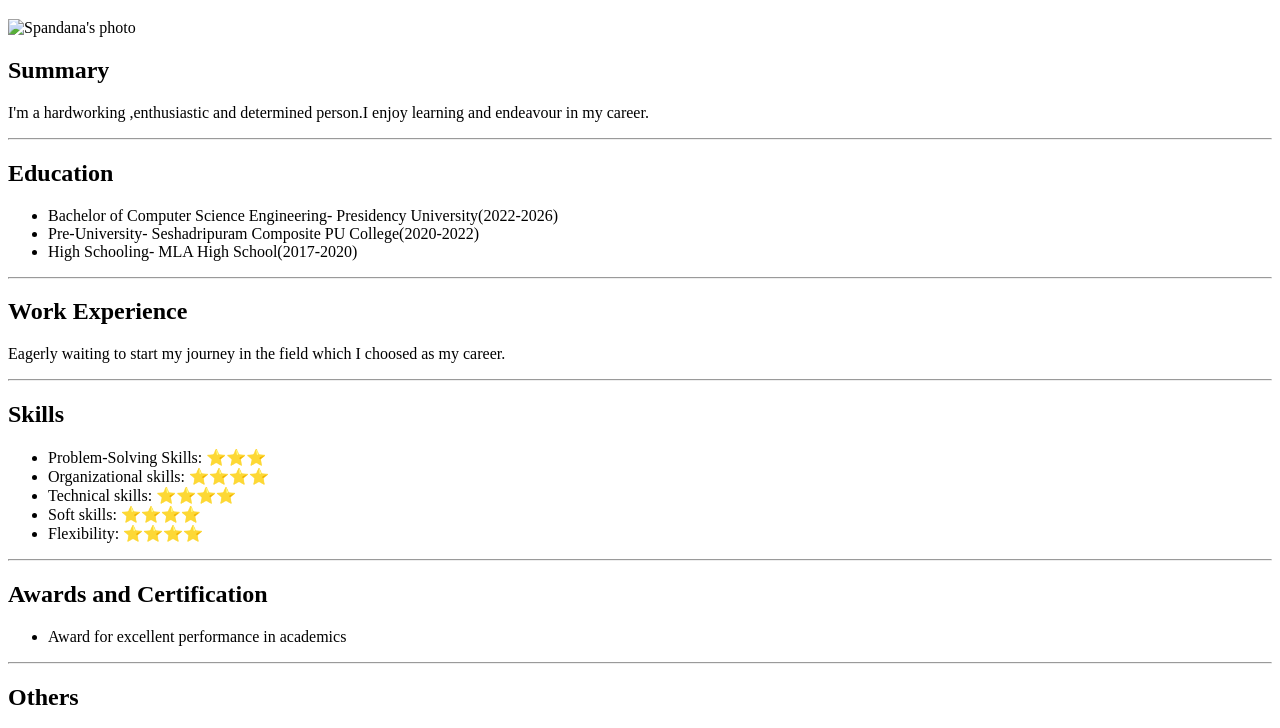
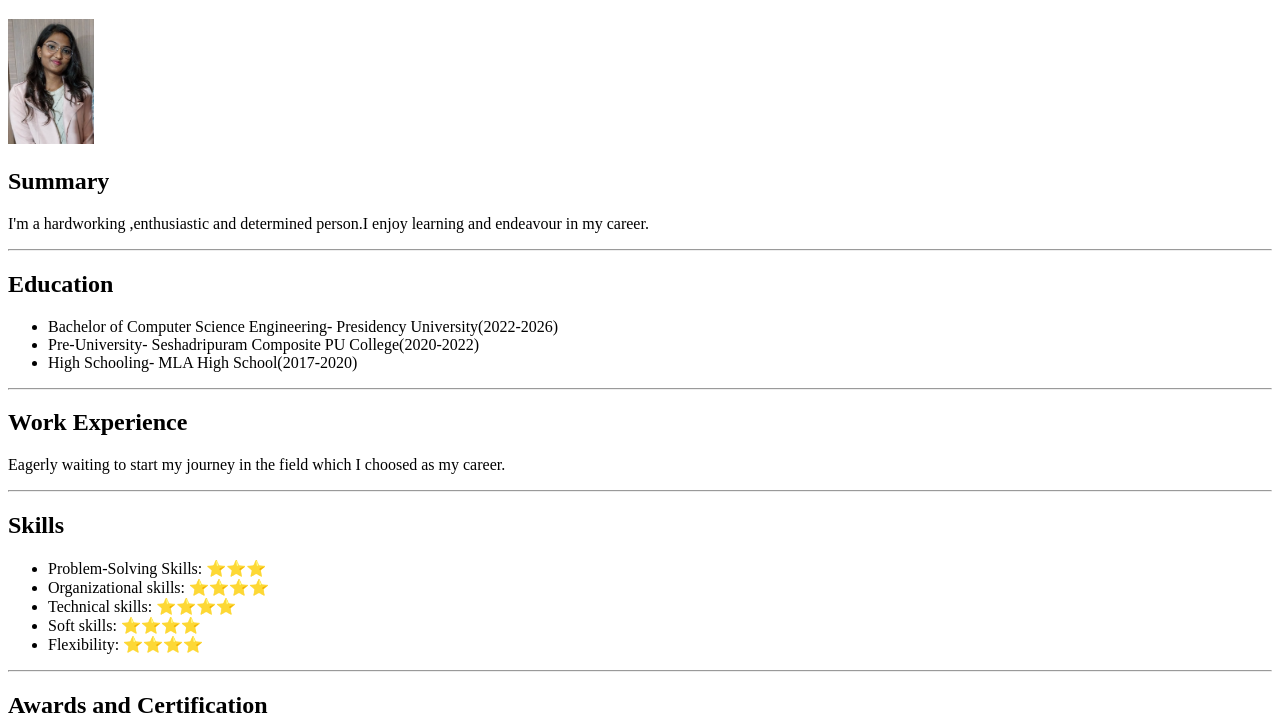
Before and after one commit to SpandanaKG/Resume, a plain HTML site: page index.html in a window 1280 px wide. Shown: the part 61-789 px from the top of the page. Drawn offline with Linux system fonts and the light colour scheme; a web font is replaced by a local one.

Commit message:
Update index.html

```diff
--- a/index.html
+++ b/index.html
@@ -14,7 +14,7 @@
 <body bg="lavender">
     <div class="photo-part">
     <h1>Spandana K G</h1>
-    <img class="profile" src="./profilephoto.jpg" alt="Spandana's photo" height="125"/>
+    <img class="profile" src="images/profilephoto.jpg" alt="Spandana's photo" height="125"/>
     <h2 class="heading">Summary</h2>
     <p  >I'm a hardworking ,enthusiastic and determined person.I enjoy learning and endeavour in my career. </p>
     </div>
```
